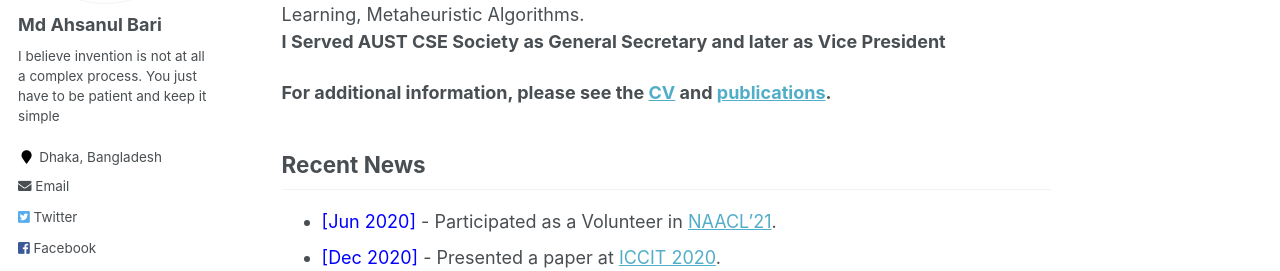
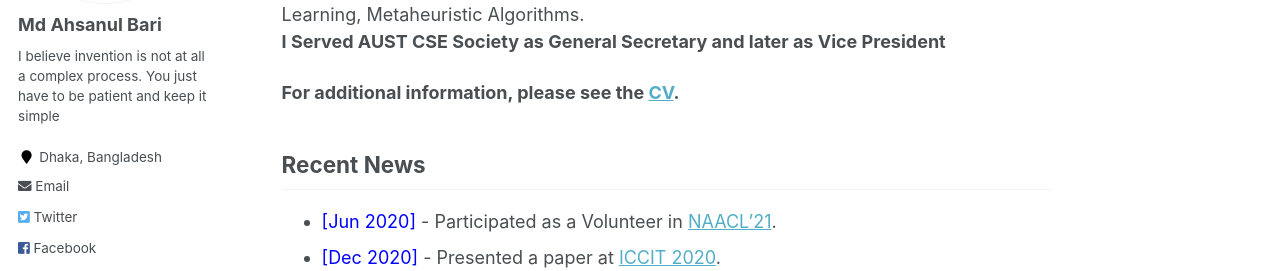
Before and after one commit to GProDevik/AhsanulBariRomih, a Jekyll site: the page built from _pages/about.md, in a window 1280 px wide and 1347 px high. Shown: the part 289-560 px from the top of the window. Built offline with Jekyll 4.4.1, drawn with Linux system fonts in a browser that asks for light colours.

Commit message:
CV linked

```diff
--- a/_pages/about.md
+++ b/_pages/about.md
@@ -16,7 +16,7 @@
 <b>I Served AUST CSE Society as <b> General Secretary </b> and later as <b> Vice President </b> <br />
 
 
-**For additional information, please see the [CV](https://tonmoy-hossain.github.io/cv/) and [publications](https://tonmoy-hossain.github.io/publications/).**
+**For additional information, please see the [CV](https://ahsanulbariromi.github.io/ahsanul-bari.github.io//cv/).**
 
 ## Recent News
 
```
